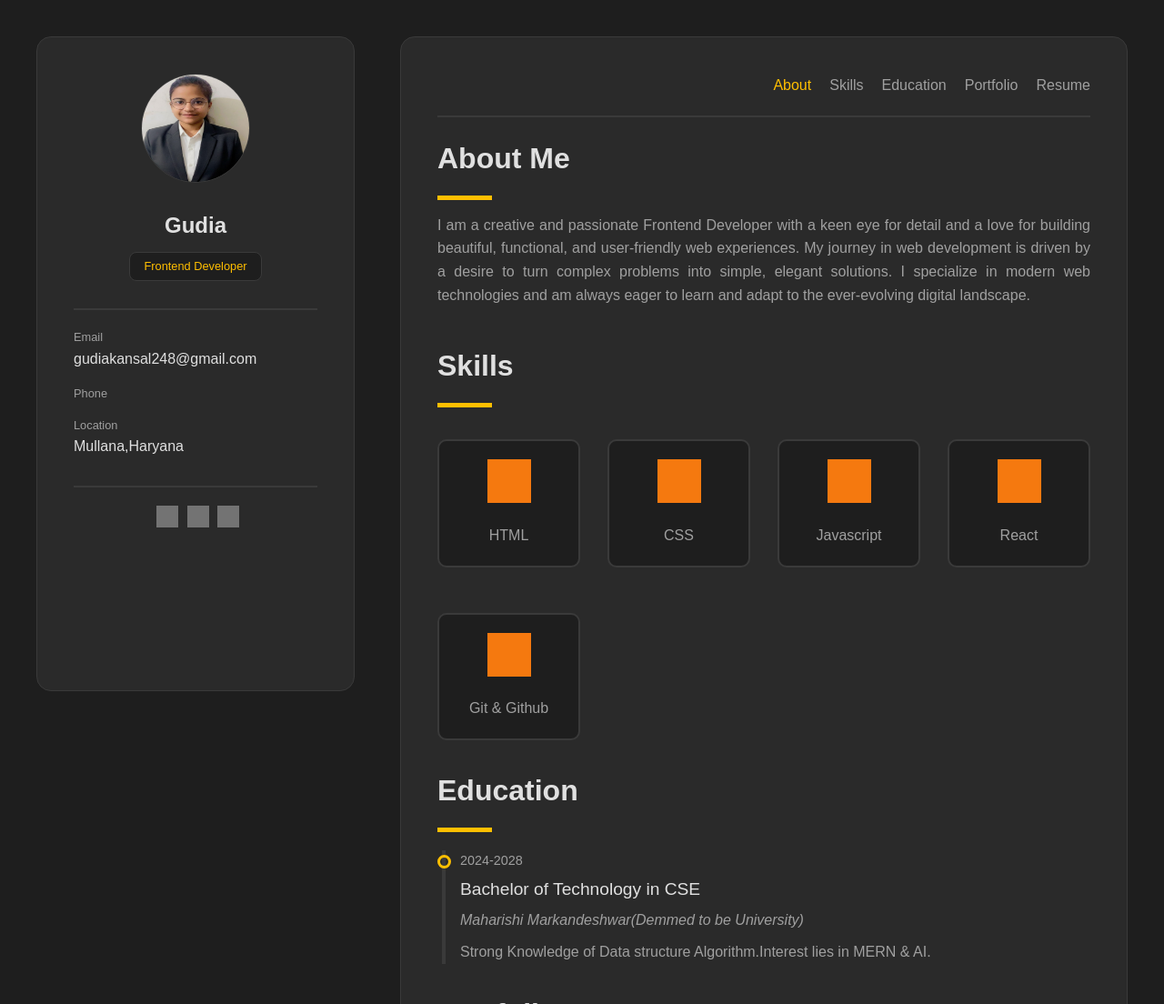
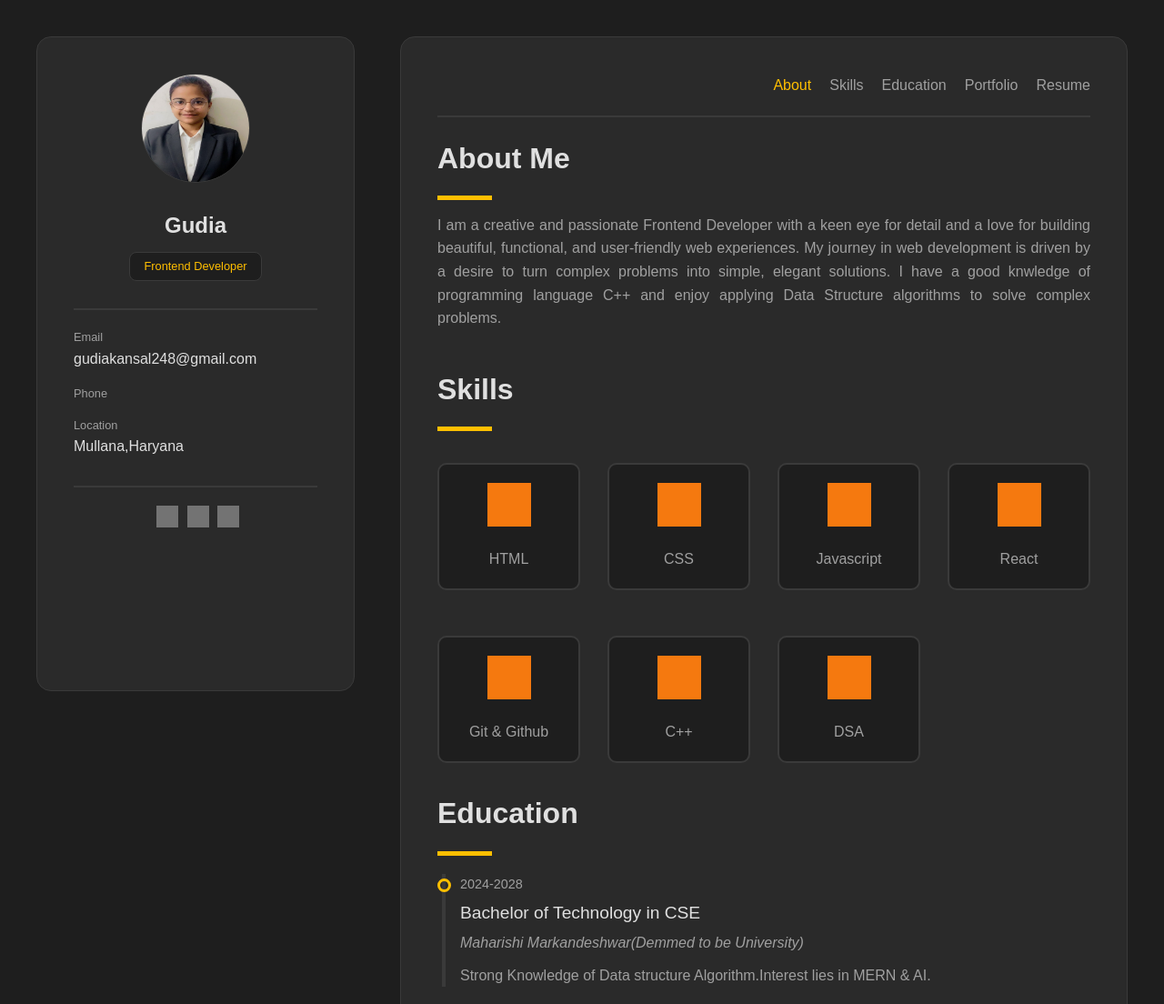
Before and after one commit to gudiakansal/PortfolioWebsite, a plain HTML site: page index.html in a window 1280 px wide. Shown: the top 1104 px of the page at 91% size. Drawn offline with Linux system fonts and the light colour scheme; grey boxes are pictures that could not be loaded.

Commit message:
initial commit

```diff
--- a/index.html
+++ b/index.html
@@ -42,8 +42,8 @@
 
 
              <div class="social">
-                <a href="https://leetcode.com/u/Gudiakansal/"><img src="https://simpleicons.org/icons/x.svg" alt=""></a>
-                <a href="https://github.com/gudiakansal"><img src="https://simpleicons.org/icons/git.svg" alt=""></a>
+                <a href="https://leetcode.com/u/Gudiakansal/"><img src="https://cdn.simpleicons.org/leetcode" alt=""></a>
+                <a href="https://github.com/gudiakansal"><img src="https://cdn.simpleicons.org/github" alt=""></a>
                 <a href="https://linkedin.com/in/gudia-kansal-0a478a330"><img src="https://www.svgrepo.com/show/144030/linkedin-square-logo.svg" alt=""></a>
              </div>
         </div>
@@ -67,7 +67,7 @@
              <div id="about">
                 <h2 class="heading">About Me</h2>
                 <div class="line"></div>
-                <p class="content">I am a creative and passionate Frontend Developer with a keen eye for detail and a love for building beautiful, functional, and user-friendly web experiences. My journey in web development is driven by a desire to turn complex problems into simple, elegant solutions. I specialize in modern web technologies and am always eager to learn and adapt to the ever-evolving digital landscape.</p>
+                <p class="content">I am a creative and passionate Frontend Developer with a keen eye for detail and a love for building beautiful, functional, and user-friendly web experiences. My journey in web development is driven by a desire to turn complex problems into simple, elegant solutions. I have a good knwledge of programming language C++ and enjoy applying Data Structure algorithms to solve complex problems.</p>
              </div>
 
             <!-- Skills -->
@@ -95,10 +95,15 @@
                         <img src="https://simpleicons.org/icons/git.svg" alt="">
                         <h3>Git & Github</h3>
                     </div>
-                    <!-- <div class="item">
-                        <img src="https://simpleicons.org/icons/typescript.svg" alt="">
-                        <h3>Typescript</h3>
-                    </div> -->
+                    <div class="item">
+                        <img src="https://hexmos.com/freedevtools/svg_icons/cplusplus/cplusplus-plain.svg" alt="C++">
+                        <h3>C++</h3>
+                    </div>
+                    <div class="item">
+                        <img src="https://hexmos.com/freedevtools/svg_icons/rss/algorithms.svg" alt="DSA">
+                        <h3>DSA</h3>
+                    </div>
+
                 </div>
              </div>
 
```
